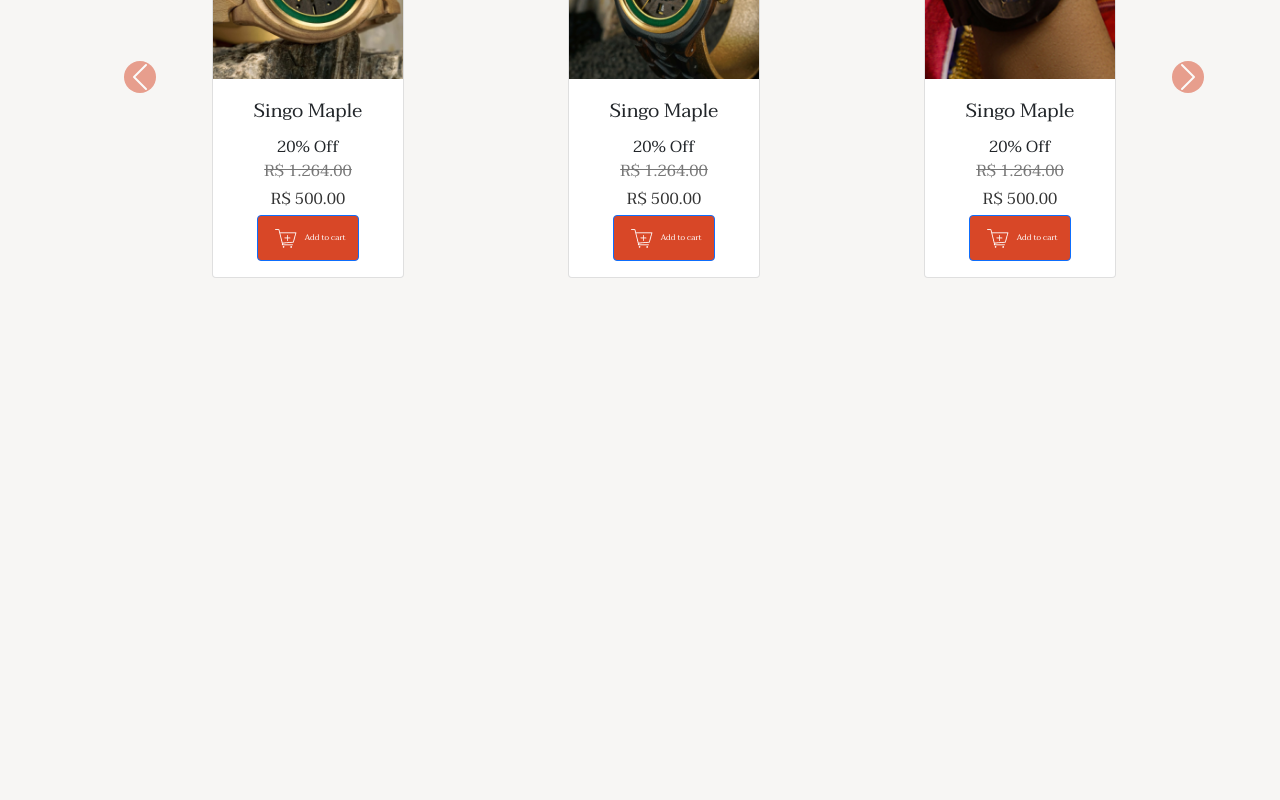
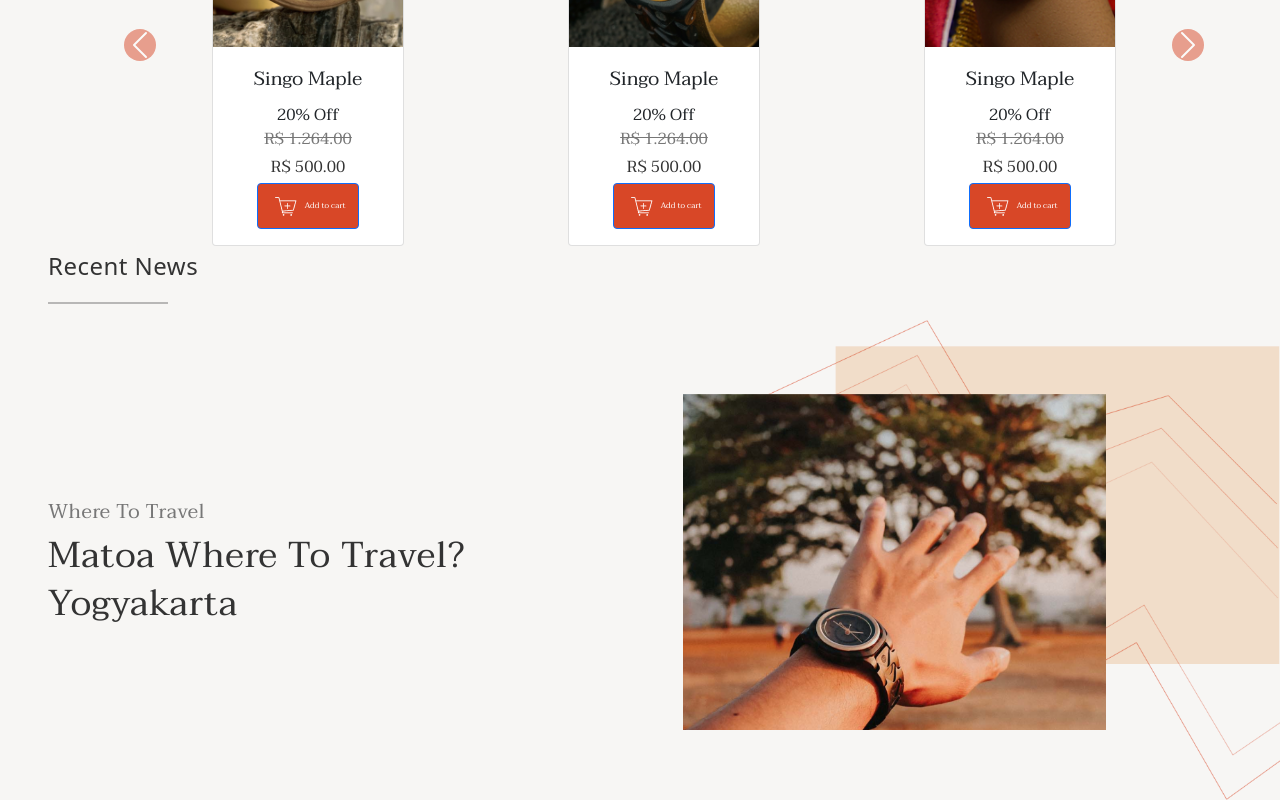
Before and after one commit to leonardosantino/ctdcommerce, a React (Create React App) app: page / in a window 1280 px wide. Shown: the part 759-1559 px from the top of the page. Before the commit the page ends 1037 px from the top, so only its background shows below. Built offline with nearby package versions, Linux system fonts and the light colour scheme.

Commit message:
recent news

```diff
--- /dev/null
+++ b/src/assets/styles/recentNews.scss
@@ -0,0 +1,49 @@
+.recent-news{
+
+    font-style: normal;
+    font-weight: 500;
+    font-size: 1.5em;
+    line-height: 40px;
+    letter-spacing: 0.02em;
+    color: #333333;
+
+    hr{
+        width: 5em;
+        border: 1px solid #000000;
+    }
+}
+.text{
+    align-self: center;
+}
+
+.text-top{
+    font-family: Taviraj;
+    font-style: normal;
+    font-weight: normal;
+    font-size: 20px;
+    line-height: 40px;
+    /* identical to box height, or 200% */
+
+    letter-spacing: 0.02em;
+
+    color: #777777;
+
+
+
+}
+.text-bottom{
+    font-family: Taviraj;
+    font-style: normal;
+    font-weight: normal;
+    font-size: 36px;
+    line-height: 48px;
+    /* or 133% */
+
+    letter-spacing: 0.02em;
+
+    color: #333333;
+
+}
+.recent-news img{
+    max-height: 20em;
+}
--- a/src/components/CarouselCard.jsx
+++ b/src/components/CarouselCard.jsx
@@ -9,7 +9,7 @@
 function CarouselCard() {
   return (
     <>
-      <div className="carouselCard px-5 mb-5">
+      <div className="carouselCard px-5">
         New products
         <hr />
       </div>
@@ -23,7 +23,7 @@
             </div>
             <div class="carousel-item">
               <div className="d-flex justify-content-evenly">
-                <Card img={imgClock4}/> <Card img={imgClock1}/> <Card  img={imgClock2}/>
+                <Card img={imgClock4} /> <Card img={imgClock1} /> <Card img={imgClock2} />
               </div>
             </div>
           </div>
--- a/src/components/Header.jsx
+++ b/src/components/Header.jsx
@@ -22,13 +22,13 @@
           <div className="offcanvas-body">
 
             <ul className="navbar-nav justify-content-center align-items-center flex-grow-1">
-              <li className="nav-item me-3">
+              <li className="nav-item me-lg-3">
                 <a className="nav-link " aria-current="page" href="#about">Watches</a>
               </li>
-              <li className="nav-item ms-3 me-5">
+              <li className="nav-item ms-lg-3 me-lg-5">
                 <a className="nav-link" href="#learning">Eyewear</a>
               </li>
-              <li className="nav-item ms-5">
+              <li className="nav-item ms-lg-5">
                 <a className="nav-link" href="#learning">About</a>
               </li>
             </ul>
--- /dev/null
+++ b/src/components/RecentNews.jsx
@@ -0,0 +1,26 @@
+import "../assets/styles/recentNews.scss"
+import recentNews from "../assets/imgs/recentNews.png"
+
+function RecentNews() {
+    return (
+        <>
+            <div className="recent-news px-5">
+                Recent News
+                <hr />
+            </div>
+            <div className="d-flex ps-5">
+                <div className="col text">
+                    <span className="align-middle align-items-center text-top">Where To Travel</span> <br />
+                    <span className="align-middle align-items-center text-bottom">Matoa Where To Travel? Yogyakarta</span>
+                </div>
+                <div className="col recent-news">
+                    <div className="d-flex justify-content-end">
+                        <img className="img-fluid" src={recentNews} alt="" />
+                    </div>
+                </div>
+            </div>
+        </>
+    );
+}
+
+export default RecentNews;
--- a/src/pages/Home.jsx
+++ b/src/pages/Home.jsx
@@ -2,6 +2,7 @@
 import Header from "../components/Header"
 import Carousel from "../components/Carousel";
 import CarouselCard from "../components/CarouselCard";
+import RecentNews from "../components/RecentNews"
 
 function Home() {
     return (
@@ -12,6 +13,8 @@
 
         <CarouselCard/>
 
+        <RecentNews />
+
       </>
     );
   }
```
Also changed, not shown: src/assets/imgs/recentNews.png (added).
